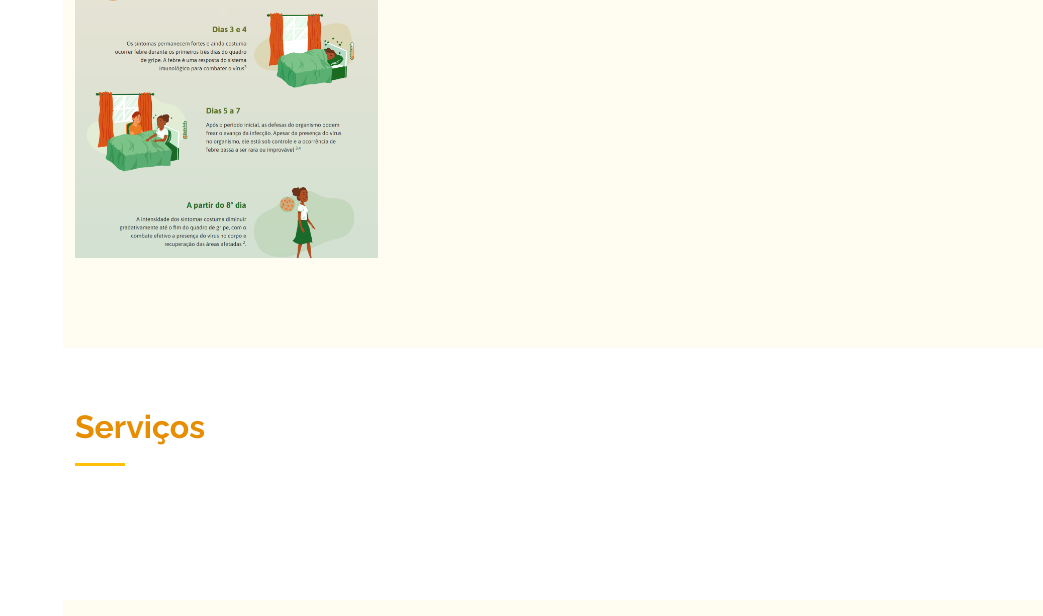
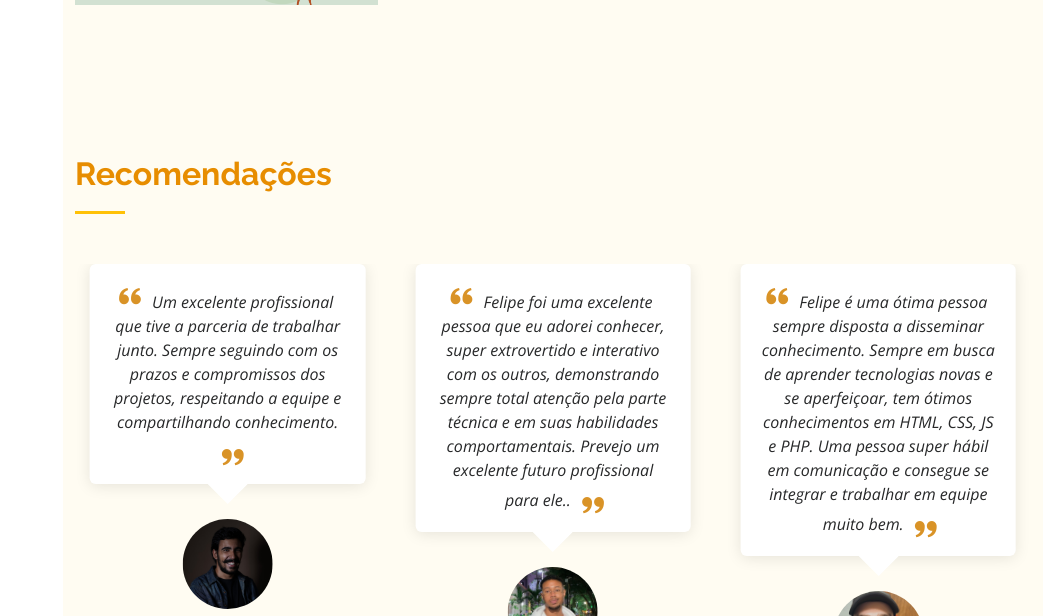
Before and after one commit to FMTSL/Portf-lio, a plain HTML site: page index.html in a window 1280 px wide. Shown: the part 4599-5215 px from the top of the page, without its empty margins (237-1280 px from the left). Drawn offline with nearby package versions, Linux system fonts and the light colour scheme.

Commit message:
Alteração dia 03/08

```diff
--- a/index.html
+++ b/index.html
@@ -358,7 +358,7 @@
       </div>
     </section><!-- Fim Seção Resumo -->
 
-    <section id="blog" class="blog">
+    <!-- <section id="blog" class="blog">
       <div class="container">
         <div class="section-title">
           <h2>Blog</h2>
@@ -369,7 +369,7 @@
           </div>
         </div>
       </div>
-    </section>
+    </section> -->
 
     <!-- ======= Seção Portifólio ======= -->
     <section id="portfolio" class="portfolio section-bg">
@@ -439,13 +439,13 @@
     </section><!-- End Portfolio Section -->
 
     <!-- ======= Seção Serviços ======= -->
-    <section id="services" class="services">
+    <!-- <section id="services" class="services">
       <div class="container">
 
         <div class="section-title">
           <h2>Serviços</h2>
 
-        <!-- <div class="row">
+        <div class="row">
           <div class="col-lg-4 col-md-6 icon-box" data-aos="fade-up">
             <div class="icon"><i class="bi bi-briefcase"></i></div>
             <h4 class="title"><a href="">Lorem Ipsum</a></h4>
@@ -476,7 +476,7 @@
             <h4 class="title"><a href="">Eiusmod Tempor</a></h4>
             <p class="description">Et harum quidem rerum facilis est et expedita distinctio. Nam libero tempore, cum soluta nobis est eligendi</p>
           </div>
-        </div> -->
+        </div>
 
         <div class="row">
           <div class="col-lg-12 col-md-6 text-center">
@@ -485,7 +485,8 @@
         </div>
 
       </div>
-    </section><!-- Fim Seção Serviços -->
+    </section> -->
+    <!-- Fim Seção Serviços -->
 
     <!-- ======= Seção de Recomendações ======= -->
     <section id="testimonials" class="testimonials section-bg">
```
